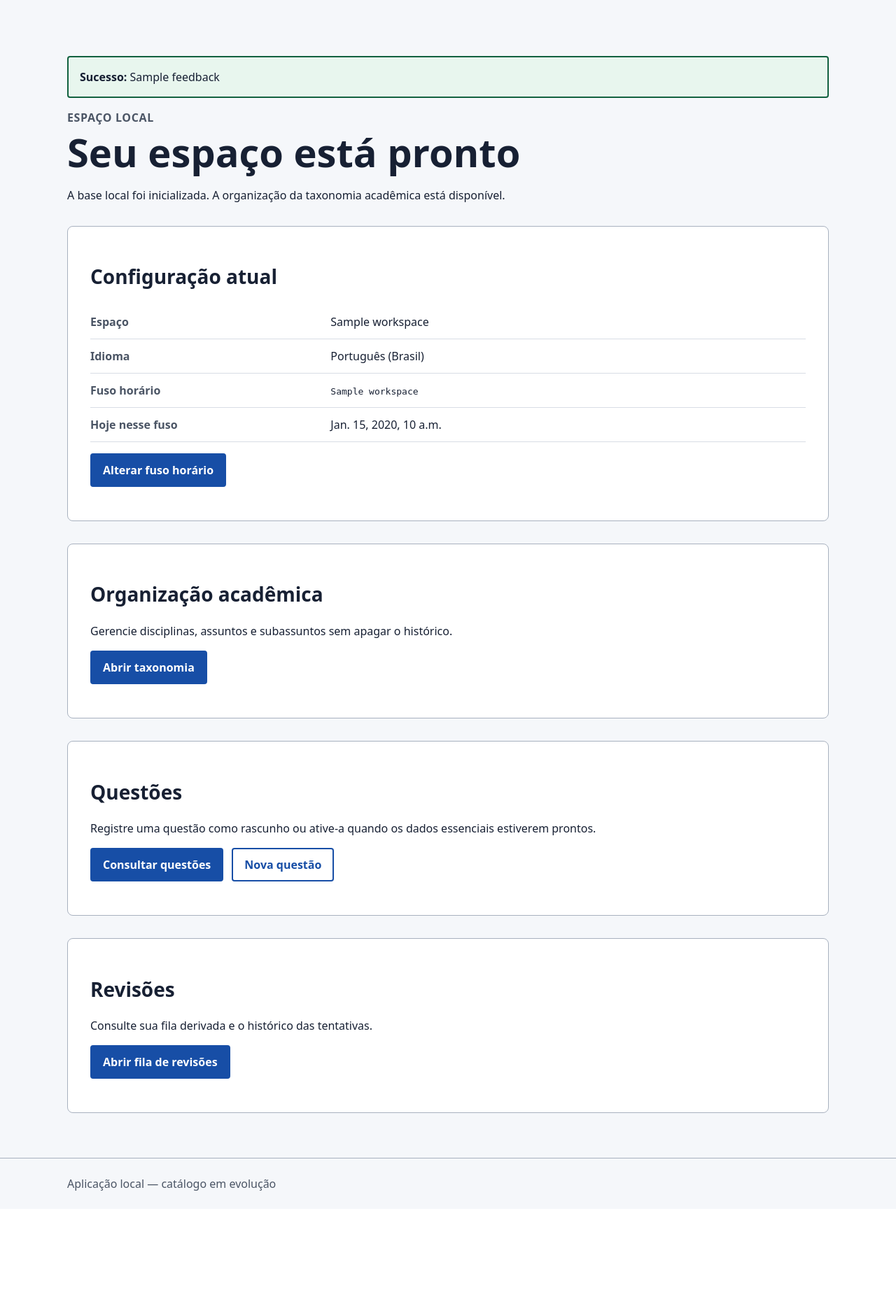
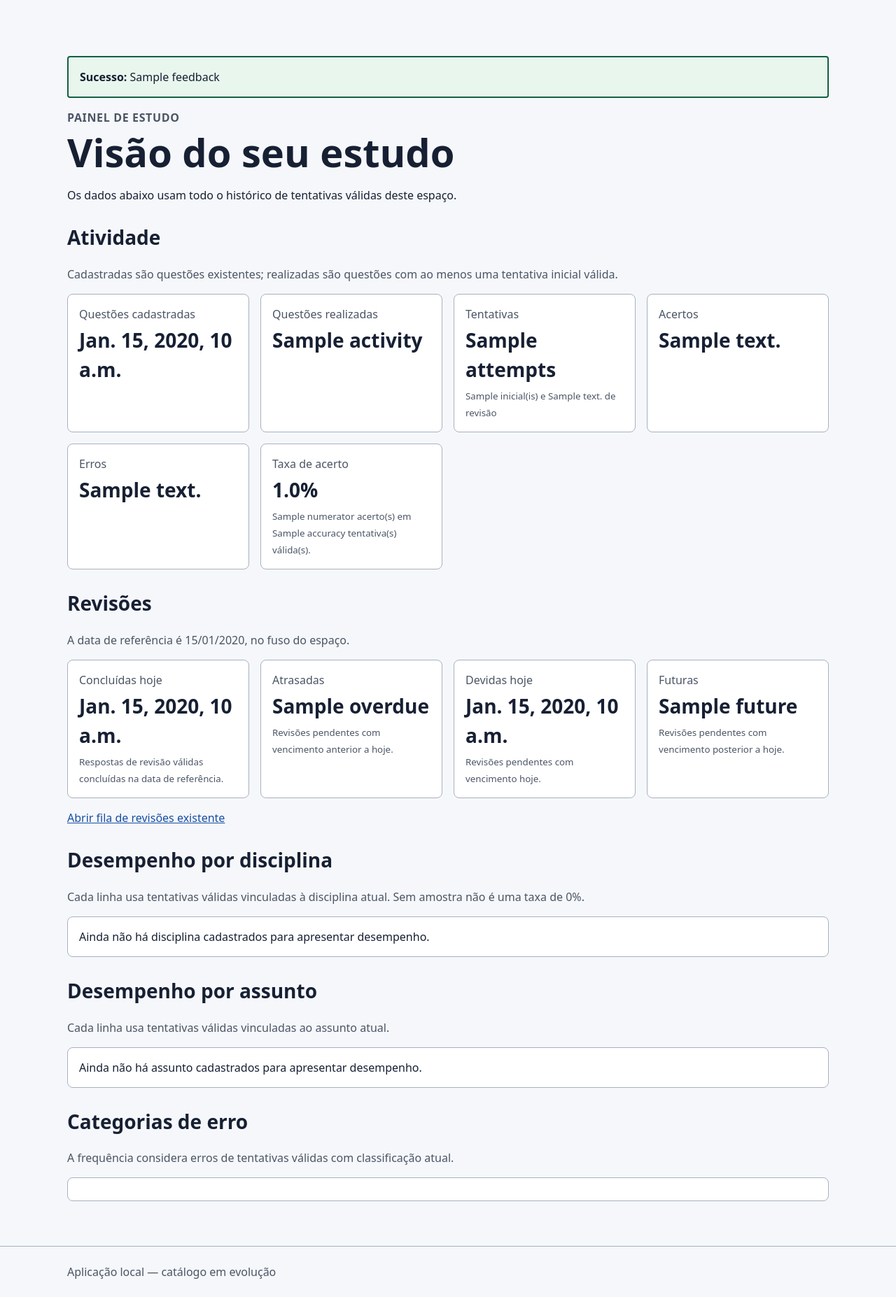
Before and after one commit to joaonicolay-tech/Caderno-de-Erros, a Django app: template src/templates/accounts/home.html in a window 1280 px wide. Shown: the part 77-1931 px from the top of the page at 70% size. Before the commit the page ends 1779 px from the top, so only its background shows below. Run offline with Django 5.2, Linux system fonts and the light colour scheme; the template is opened without the code that fills it: most values are stand-ins (such as "Sample title", 1, 10 or a date in 2020).

Commit message:
feat(v0.4): add explainable dashboard

```diff
--- a/src/static/css/app.css
+++ b/src/static/css/app.css
@@ -158,6 +158,66 @@ form {
   display: grid;
   gap: 0.25rem;
   padding-block: 0.75rem;
+}
+
+.dashboard-section {
+  margin-block-start: 2rem;
+}
+
+.metric-grid {
+  display: grid;
+  gap: 1rem;
+  grid-template-columns: repeat(auto-fit, minmax(14rem, 1fr));
+  margin: 1rem 0 0;
+}
+
+.metric-card {
+  background: var(--surface);
+  border: 0.0625rem solid var(--border);
+  border-radius: 0.5rem;
+  padding: 1rem;
+}
+
+.metric-card dt,
+.metric-card small {
+  color: var(--muted);
+}
+
+.metric-card dd {
+  font-size: 1.75rem;
+  font-weight: 750;
+  margin: 0.25rem 0;
+}
+
+.metric-empty {
+  font-size: 1.125rem;
+}
+
+.table-wrap {
+  overflow-x: auto;
+}
+
+table {
+  background: var(--surface);
+  border-collapse: collapse;
+  margin-top: 1rem;
+  min-width: 36rem;
+  width: 100%;
+}
+
+th,
+td {
+  border: 0.0625rem solid var(--border);
+  padding: 0.75rem;
+  text-align: left;
+}
+
+.category-list {
+  background: var(--surface);
+  border: 0.0625rem solid var(--border);
+  border-radius: 0.5rem;
+  margin: 1rem 0 0;
+  padding: 1rem 1rem 1rem 2rem;
 }
 
 .summary-list dt {
--- /dev/null
+++ b/src/templates/accounts/_performance_table.html
@@ -0,0 +1,15 @@
+{% if breakdown.rows %}
+  <div class="table-wrap">
+    <table>
+      <thead><tr><th scope="col">{{ label }}</th><th scope="col">Tentativas</th><th scope="col">Acertos</th><th scope="col">Erros</th><th scope="col">Taxa</th></tr></thead>
+      <tbody>
+        {% for row in breakdown.rows %}
+          <tr><th scope="row">{{ row.group_name }}</th><td>{{ row.attempts }}</td><td>{{ row.correct_answers }}</td><td>{{ row.incorrect_answers }}</td><td>{% if row.accuracy.percent is None %}Sem dados{% else %}{{ row.accuracy.percent|floatformat:1 }}%{% endif %}</td></tr>
+        {% endfor %}
+      </tbody>
+    </table>
+  </div>
+{% else %}
+  <p class="empty-state">Ainda não há {{ label|lower }} cadastrados para apresentar desempenho.</p>
+{% endif %}
+{% if breakdown.unlinked_attempts %}<p class="field-help">{{ breakdown.unlinked_attempts }} tentativa(s) válida(s) sem vínculo neste nível não aparecem na tabela.</p>{% endif %}
--- a/src/templates/accounts/home.html
+++ b/src/templates/accounts/home.html
@@ -1,40 +1,61 @@
 {% extends "base.html" %}
 
-{% block title %}Início — Caderno de Erros{% endblock %}
+{% block title %}Painel de estudo — Caderno de Erros{% endblock %}
 
 {% block content %}
   <section aria-labelledby="page-title">
-    <p class="eyebrow">Espaço local</p>
-    <h1 id="page-title">Seu espaço está pronto</h1>
-    <p>A base local foi inicializada. A organização da taxonomia acadêmica está disponível.</p>
+    <p class="eyebrow">Painel de estudo</p>
+    <h1 id="page-title">Visão do seu estudo</h1>
+    <p>Os dados abaixo usam todo o histórico de tentativas válidas deste espaço.</p>
   </section>
 
-  <section class="panel" aria-labelledby="workspace-title">
-    <h2 id="workspace-title">Configuração atual</h2>
-    <dl class="summary-list">
-      <div><dt>Espaço</dt><dd>{{ workspace.name }}</dd></div>
-      <div><dt>Idioma</dt><dd>Português (Brasil)</dd></div>
-      <div><dt>Fuso horário</dt><dd><code>{{ workspace.timezone_name }}</code></dd></div>
-      <div><dt>Hoje nesse fuso</dt><dd>{{ today }}</dd></div>
+  <section class="dashboard-section" aria-labelledby="activity-title">
+    <h2 id="activity-title">Atividade</h2>
+    <p class="field-help">Cadastradas são questões existentes; realizadas são questões com ao menos uma tentativa inicial válida.</p>
+    <dl class="metric-grid">
+      <div class="metric-card"><dt>Questões cadastradas</dt><dd>{{ activity.registered_questions }}</dd></div>
+      <div class="metric-card"><dt>Questões realizadas</dt><dd>{{ activity.performed_questions }}</dd></div>
+      <div class="metric-card"><dt>Tentativas</dt><dd>{{ activity.attempts }}</dd><small>{{ activity.initial_attempts }} inicial(is) e {{ activity.review_attempts }} de revisão</small></div>
+      <div class="metric-card"><dt>Acertos</dt><dd>{{ activity.correct_answers }}</dd></div>
+      <div class="metric-card"><dt>Erros</dt><dd>{{ activity.incorrect_answers }}</dd></div>
+      <div class="metric-card"><dt>Taxa de acerto</dt><dd>{% if activity.accuracy.percent is None %}<span class="metric-empty">Sem dados</span>{% else %}{{ activity.accuracy.percent|floatformat:1 }}%{% endif %}</dd><small>{% if activity.accuracy.percent is None %}Ainda sem tentativas válidas.{% else %}{{ activity.accuracy.numerator }} acerto(s) em {{ activity.accuracy.denominator }} tentativa(s) válida(s).{% endif %}</small></div>
     </dl>
-    <p><a class="button-link" href="{% url 'accounts:settings' %}">Alterar fuso horário</a></p>
   </section>
 
-  <section class="panel" aria-labelledby="taxonomy-title">
-    <h2 id="taxonomy-title">Organização acadêmica</h2>
-    <p>Gerencie disciplinas, assuntos e subassuntos sem apagar o histórico.</p>
-    <p><a class="button-link" href="{% url 'taxonomy:index' %}">Abrir taxonomia</a></p>
+  <section class="dashboard-section" aria-labelledby="reviews-title">
+    <h2 id="reviews-title">Revisões</h2>
+    <p class="field-help">A data de referência é {{ reviews.reference_date|date:"d/m/Y" }}, no fuso do espaço.</p>
+    <dl class="metric-grid">
+      <div class="metric-card"><dt>Concluídas hoje</dt><dd>{{ reviews.completed_today }}</dd><small>Respostas de revisão válidas concluídas na data de referência.</small></div>
+      <div class="metric-card"><dt>Atrasadas</dt><dd>{{ reviews.overdue }}</dd><small>Revisões pendentes com vencimento anterior a hoje.</small></div>
+      <div class="metric-card"><dt>Devidas hoje</dt><dd>{{ reviews.due }}</dd><small>Revisões pendentes com vencimento hoje.</small></div>
+      <div class="metric-card"><dt>Futuras</dt><dd>{{ reviews.future }}</dd><small>Revisões pendentes com vencimento posterior a hoje.</small></div>
+    </dl>
+    <p><a href="{% url 'reviews:queue' %}">Abrir fila de revisões existente</a></p>
   </section>
 
-  <section class="panel" aria-labelledby="questions-title">
-    <h2 id="questions-title">Questões</h2>
-    <p>Registre uma questão como rascunho ou ative-a quando os dados essenciais estiverem prontos.</p>
-    <p class="button-row"><a class="button-link" href="{% url 'questions:list' %}">Consultar questões</a><a class="button-link button-secondary" href="{% url 'questions:quick-entry' %}">Nova questão</a></p>
+  <section class="dashboard-section" aria-labelledby="discipline-title">
+    <h2 id="discipline-title">Desempenho por disciplina</h2>
+    <p class="field-help">Cada linha usa tentativas válidas vinculadas à disciplina atual. Sem amostra não é uma taxa de 0%.</p>
+    {% include "accounts/_performance_table.html" with breakdown=disciplines label="Disciplina" %}
   </section>
 
-  <section class="panel" aria-labelledby="reviews-title">
-    <h2 id="reviews-title">Revisões</h2>
-    <p>Consulte sua fila derivada e o histórico das tentativas.</p>
-    <p><a class="button-link" href="{% url 'reviews:queue' %}">Abrir fila de revisões</a></p>
+  <section class="dashboard-section" aria-labelledby="subject-title">
+    <h2 id="subject-title">Desempenho por assunto</h2>
+    <p class="field-help">Cada linha usa tentativas válidas vinculadas ao assunto atual.</p>
+    {% include "accounts/_performance_table.html" with breakdown=subjects label="Assunto" %}
+  </section>
+
+  <section class="dashboard-section" aria-labelledby="error-category-title">
+    <h2 id="error-category-title">Categorias de erro</h2>
+    <p class="field-help">A frequência considera erros de tentativas válidas com classificação atual.</p>
+    {% if error_categories.eligible_errors == 0 %}
+      <p class="empty-state">Ainda não há erros válidos para classificar.</p>
+    {% else %}
+      <ul class="category-list">
+        {% for row in observed_error_categories %}<li><strong>{{ row.display_name }}:</strong> {{ row.errors }}</li>{% endfor %}
+        {% if error_categories.unclassified_errors %}<li><strong>Erros válidos sem classificação:</strong> {{ error_categories.unclassified_errors }} <span class="muted">(resíduo analítico, não uma categoria persistida)</span></li>{% endif %}
+      </ul>
+    {% endif %}
   </section>
 {% endblock %}
```
Also changed, not shown: PROJECT_STATE.md (+17 -6 lines), src/modules/accounts/views.py (+15 -4 lines), tasks/completed/v04-s3-explainable-dashboard.md (added, +123 -0 lines), tasks/current.md (+5 -2 lines), tests/test_dashboard.py (added, +93 -0 lines), tests/test_interface.py (+3 -2 lines), tests/test_taxonomy_interface.py (+5 -3 lines), 1 other file.
